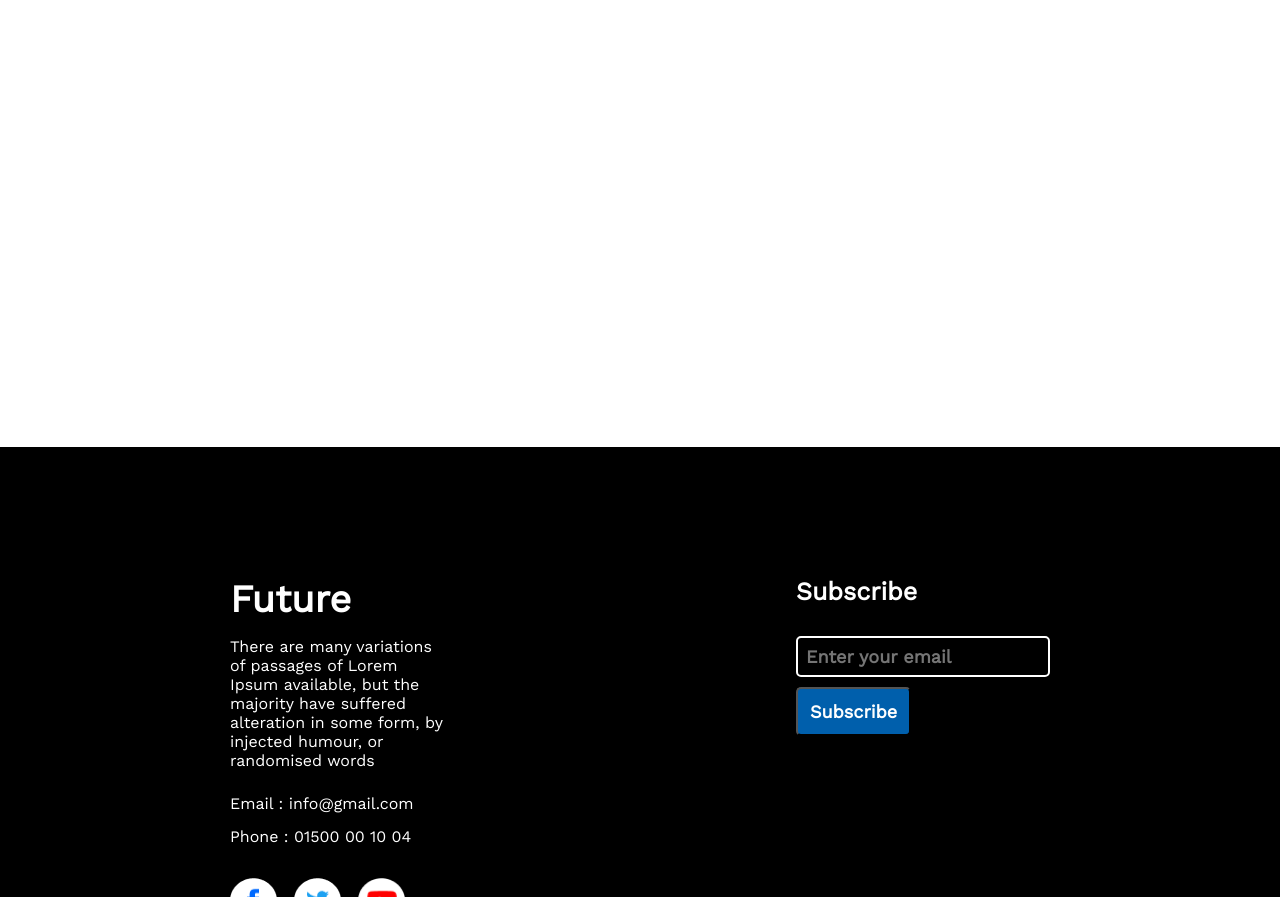
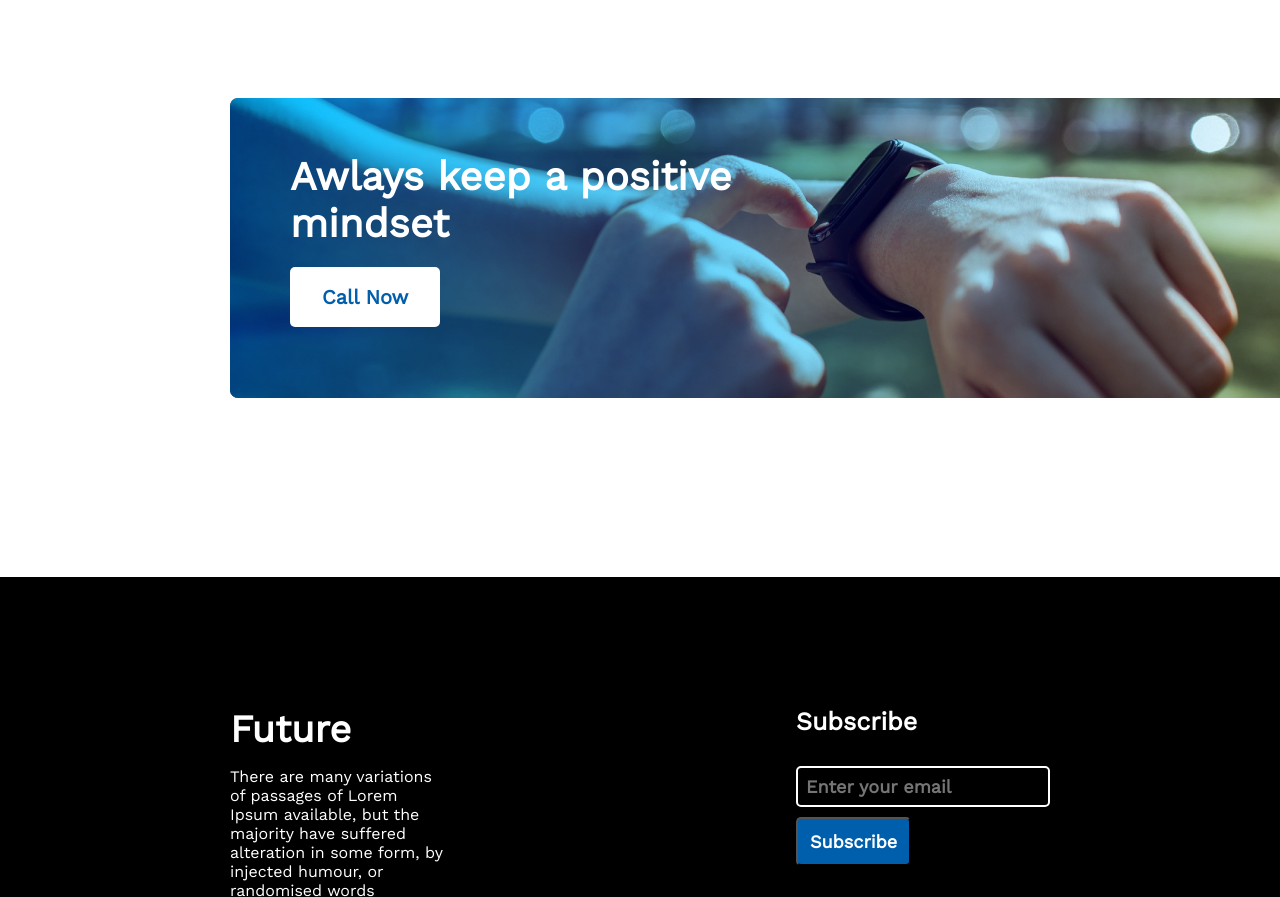
Before and after one commit to salmanabdullahfahim/New-year-web, a plain HTML site: page index.html in a window 1280 px wide. Shown: the part 2055-2952 px from the top of the page. Drawn offline with nearby package versions, Linux system fonts and the light colour scheme.

Commit message:
almost done

```diff
--- a/index.html
+++ b/index.html
@@ -76,7 +76,10 @@
         </section>
         <section class="positive">
             <div class="positive-container">
-
+               <div class="positive-container-details">
+                <h1 class="positive-title">Awlays keep a positive <br> mindset</h1>
+                <button class="call-btn">Call Now</button>
+                </div>
             </div>
         </section>
     </main>
--- a/style.css
+++ b/style.css
@@ -171,7 +171,36 @@
 /* call now section design */
 .positive-container {
     width: 100%;
+    height: 60vh;
+}
+
+.positive-container-details {
+    background: url('./images/watch.png'), url('./images/gradient1.png');
+    background-blend-mode:overlay;
+    background-repeat: no-repeat;
     height: 50vh;
+     margin-top: 50px;
+    margin-left: 230px;
+}
+
+.positive-title {
+    color: white;
+    font-weight: bold;
+    font-size: 40px;
+    padding-top: 56px;
+    padding-left: 60px;
+    padding-bottom: 20px;
+}
+
+.call-btn {
+    background-color: white;
+    color: #005FAC;
+    font-weight: 600;
+    font-size: 20px;
+    border: none;
+    border-radius: 5px;
+    padding: 18px 32px;
+    margin-left: 60px;
 }
 
 
```
